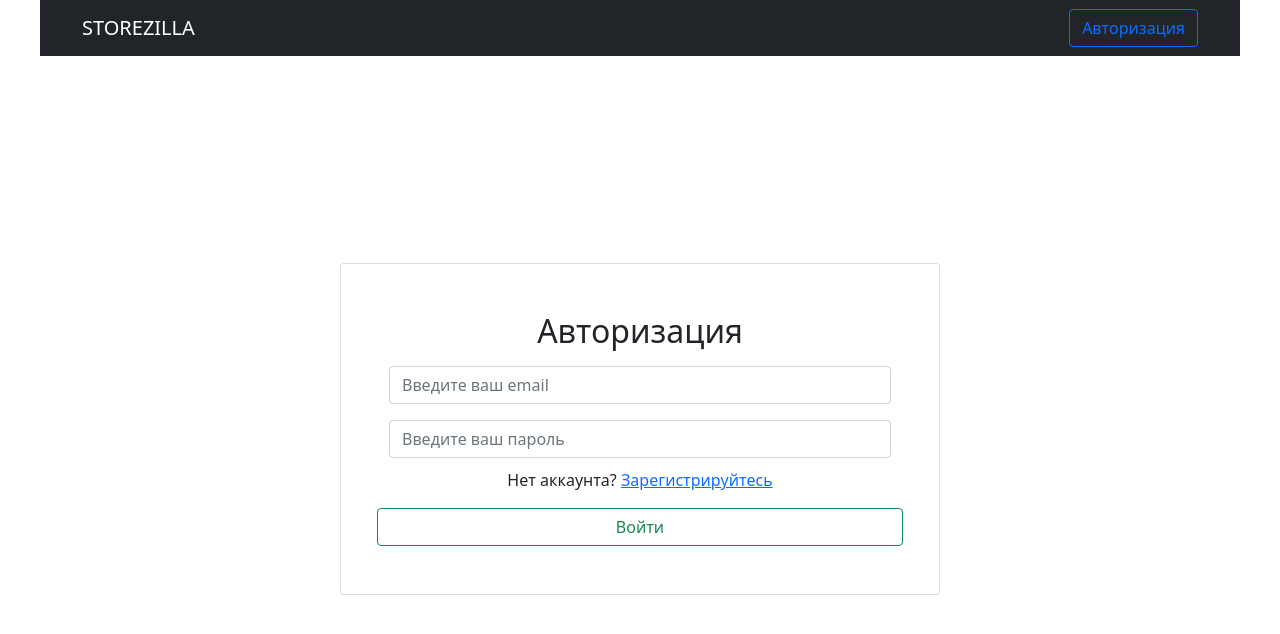
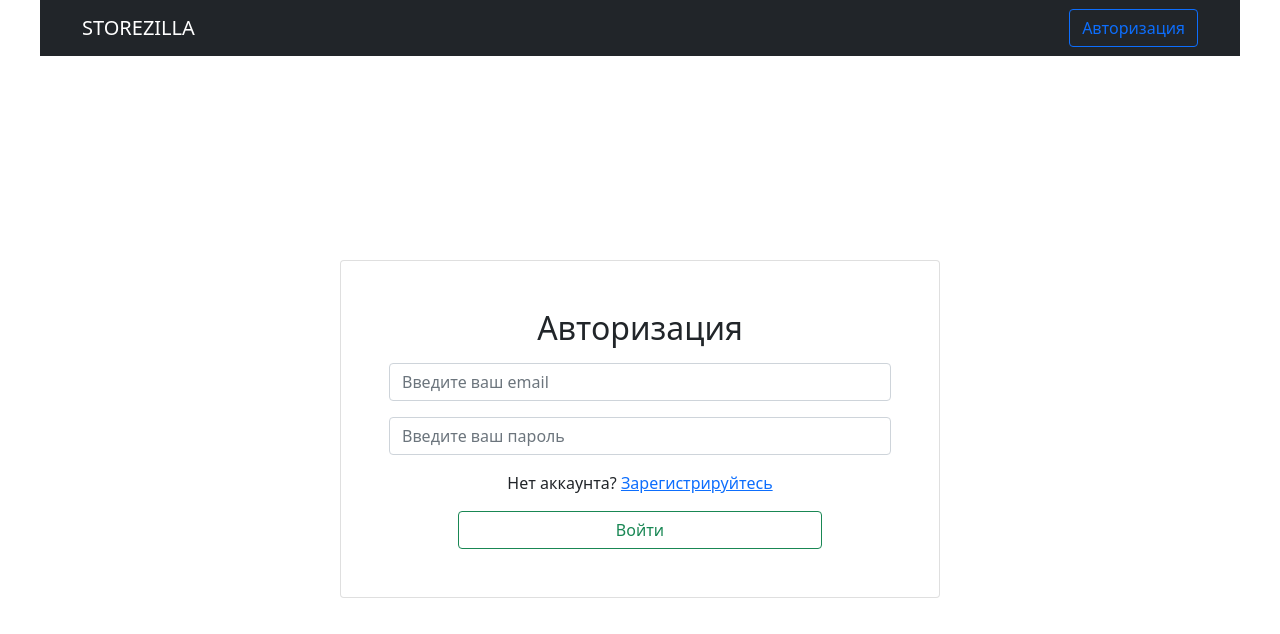
Before and after one commit to denvysotskyi/online_store_client, a React (Create React App) app: page /login in a window 1280 px wide. Shown: the top 634 px of the page. Built offline with nearby package versions, Linux system fonts and the light colour scheme.

Commit message:
Modified styles for form

```diff
--- a/src/pages/auth/AuthForm.jsx
+++ b/src/pages/auth/AuthForm.jsx
@@ -1,17 +1,24 @@
 import { Button, Card, Form, Row } from 'react-bootstrap'
+import { NavLink, useLocation } from 'react-router-dom'
 import { useContext } from 'react'
 import { Context } from '../../index'
-import { NavLink } from 'react-router-dom'
-import {REGISTRATION_ROUTE} from "../../utils/consts";
+import { LOGIN_ROUTE, REGISTRATION_ROUTE } from '../../utils/consts'
 
 const AuthForm = () => {
 
   const { userStore } = useContext(Context)
+  const location = useLocation()
+
+  const isLogin = location.pathname === LOGIN_ROUTE
 
   return (
     <Card className='p-5' style={{width: '600px'}}>
       <h2 className='m-auto'>
-        Авторизация
+        {
+          isLogin
+            ? 'Авторизация'
+            : 'Регистрация'
+        }
       </h2>
       <Form className='d-flex flex-column'>
         <Form.Control className='mt-3'
@@ -20,18 +27,30 @@ const AuthForm = () => {
         <Form.Control className='mt-3'
                       placeholder='Введите ваш пароль'
         />
-        <Row>
-          <div style={{marginTop: '10px'}}>
-            Нет аккаунта? <NavLink to={REGISTRATION_ROUTE}>
-                            Зарегистрируйтесь
-                          </NavLink>
-          </div>
-          <Button className='mt-3 align-self-end'
+        <Row className='d-flex flex-row m-auto'>
+          {
+            isLogin
+              ? <span className='mt-3'>
+                  Нет аккаунта? <NavLink to={REGISTRATION_ROUTE}>
+                                  Зарегистрируйтесь
+                                </NavLink>
+                </span>
+              : <span className='mt-3'>
+                  Есть аккаунт? <NavLink to={LOGIN_ROUTE}>
+                                  Войдите
+                                </NavLink>
+                </span>
+          }
+          <Button className='mt-3'
                   variant='outline-success'
                   type='submit'
                   onClick={() => userStore.setIsAuth(true)}
           >
-            Войти
+            {
+              isLogin
+                ? 'Войти'
+                : 'Регистрация'
+            }
           </Button>
         </Row>
       </Form>
```
